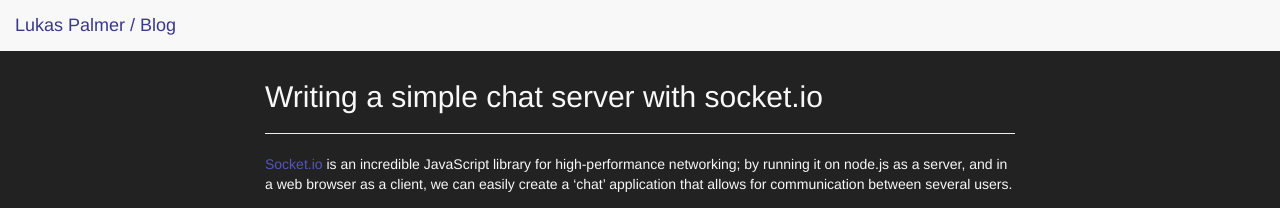
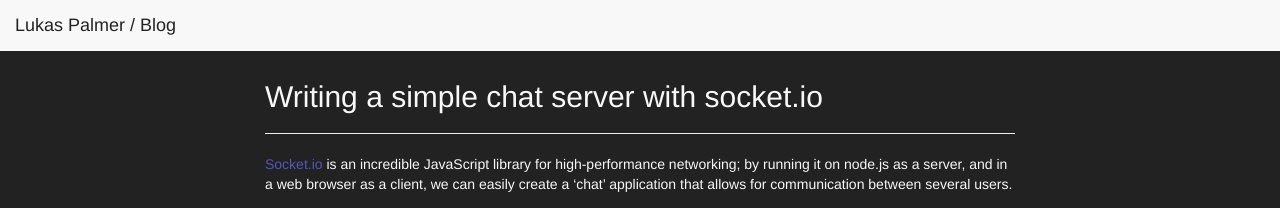
Before and after one commit to lnpalmer/lnpalmer.github.io, a Jekyll site: the page built from _posts/2016-12-23-chat.md, in a window 1280 px wide. Shown: the top 208 px of the page. Built offline with Jekyll 4.4.1, drawn with Linux system fonts in a browser that asks for light colours.

Commit message:
misc. setup

```diff
--- a/_layouts/post.html
+++ b/_layouts/post.html
@@ -8,7 +8,7 @@
 </head>
 <body>
   <nav class="navbar navbar-fixed-top navbar-full" style="background-color: #f8f8f8;">
-    <a class="navbar-brand" href="http://lukasnpalmer.com">Lukas Palmer / Blog</a>
+    <a class="navbar-brand" href="http://lukasnpalmer.com" style="color: #222;">Lukas Palmer / Blog</a>
   </nav>
 
   <br />
```
